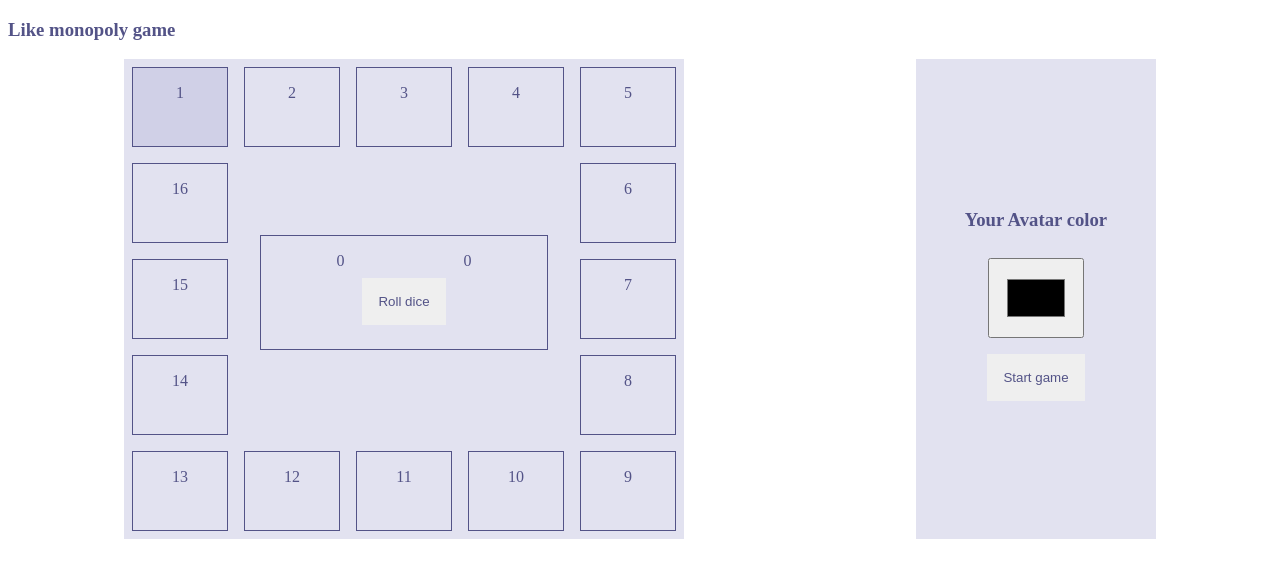
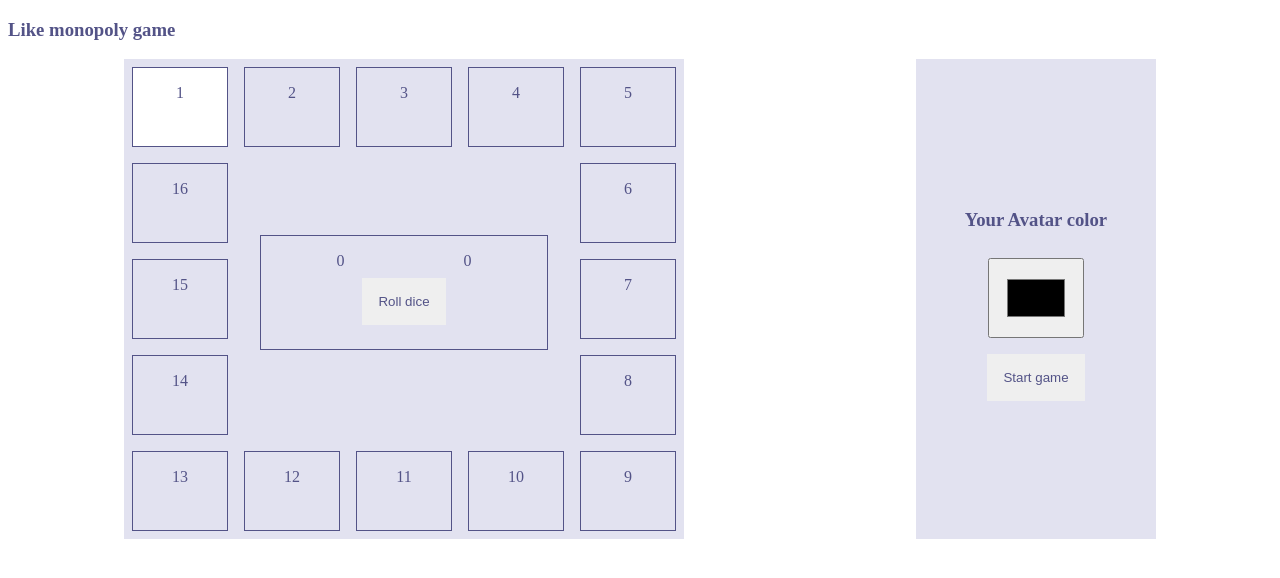
Before and after one commit to KlimaGi/2-game, a React (Create React App) app: page / in a window 1280 px wide. Shown: the top 578 px of the page. Built offline with nearby package versions, Linux system fonts and the light colour scheme.

Commit message:
feat: avatar location color

```diff
--- a/src/App.js
+++ b/src/App.js
@@ -70,6 +70,8 @@ function App() {
     };
     const strNum = number.toString();
     setAvatarLocation(strNum);
+    console.log('avatarLocation', avatarLocation);
+    console.log('steps', steps);
   }
 
   useEffect(() => {
@@ -77,12 +79,9 @@ function App() {
   }, [steps]);
 
   useEffect(() => {
-    // let arr = [...items];
     let arr = items.map(item => item);
     setBoxes(arr)
   }, []);
-
-
 
   function avatarColor(pickedColor) {
     const boxesUpdate = [...boxes];
@@ -90,7 +89,6 @@ function App() {
     locate.color = pickedColor;
     setColor(pickedColor);
     setBoxes(boxesUpdate);
-    console.log('pickedColor', pickedColor);
   }
 
   return (
@@ -102,6 +100,7 @@ function App() {
           setAvatarLocation={setAvatarLocation}
           avatarLocation={avatarLocation}
           setSteps={setSteps}
+          color={color}
         />
         <SideBar
           avatarColor={avatarColor}
--- a/src/components/container-item.jsx
+++ b/src/components/container-item.jsx
@@ -1,20 +1,18 @@
 import React from 'react';
 
-const ContainerItem = ({ item, xy, avatarLocation }) => {
+const ContainerItem = ({ xy, avatarLocation, color }) => {
 
-  const selectedItem = xy === avatarLocation
-    ? "container-item selected"
-    : "container-item";
+  const avatarLocationColor = xy === avatarLocation
+    ? color
+    : "";
 
   const isBorder = xy.includes('00') ? 'none' : '1px solid #535387';
   const writeNumber = !xy.includes('00') ? xy : '';
 
   return (
     <div
-      className={selectedItem}
-      // onClick={() => setAvatarLocation(xy)}
-
-      style={{ backgroundColor: item.color, border: isBorder }}
+      className='container-item'
+      style={{ backgroundColor: avatarLocationColor, border: isBorder }}
     >
       {writeNumber}
     </div>
--- a/src/components/container.jsx
+++ b/src/components/container.jsx
@@ -2,7 +2,7 @@ import React from 'react';
 import ContainerItem from './container-item';
 import RollDice from './roll-dice';
 
-const Container = ({ boxes, setSelectedBox, avatarLocation, setSteps }) => {
+const Container = ({ boxes, avatarLocation, setSteps, color }) => {
 
 
   return (
@@ -14,10 +14,10 @@ const Container = ({ boxes, setSelectedBox, avatarLocation, setSteps }) => {
         {boxes.map(box => (
           <ContainerItem
             key={box.xy}
-            item={box}
             xy={box.xy}
-            setSelectedBox={setSelectedBox}
-            avatarLocation={avatarLocation} />))
+            avatarLocation={avatarLocation}
+            color={color}
+          />))
         }
       </div>
     </div>
--- a/src/components/side-bar.jsx
+++ b/src/components/side-bar.jsx
@@ -5,8 +5,6 @@ const SideBar = ({ avatarColor }) => {
 
   return (
     <div className='side-bar'>
-
-      <>
       <div>
         <h3>Your Avatar color</h3>
         <input
@@ -18,10 +16,6 @@ const SideBar = ({ avatarColor }) => {
       <div>
         <button className='button' onClick={() => avatarColor(colorRef.current.value)}>Start game</button>
       </div>
-      </>
-
-
-
     </div>
   )
 }
--- a/src/styles.css
+++ b/src/styles.css
@@ -16,7 +16,7 @@
 }
 .d-flex {
   display: flex;
- justify-content: space-around;
+  justify-content: space-around;
 }
 .container {
   display: flex;
@@ -41,11 +41,6 @@
   padding: 1rem;
   margin: 0.5rem;
   /* border: 1px solid #535387; */
-}
-
-.selected{
-  background-color: var(--light-grey);
-  border: 2px solid var(--grey);
 }
 
 .button{
```
Lines whose indentation alone changed are shown as unchanged.
